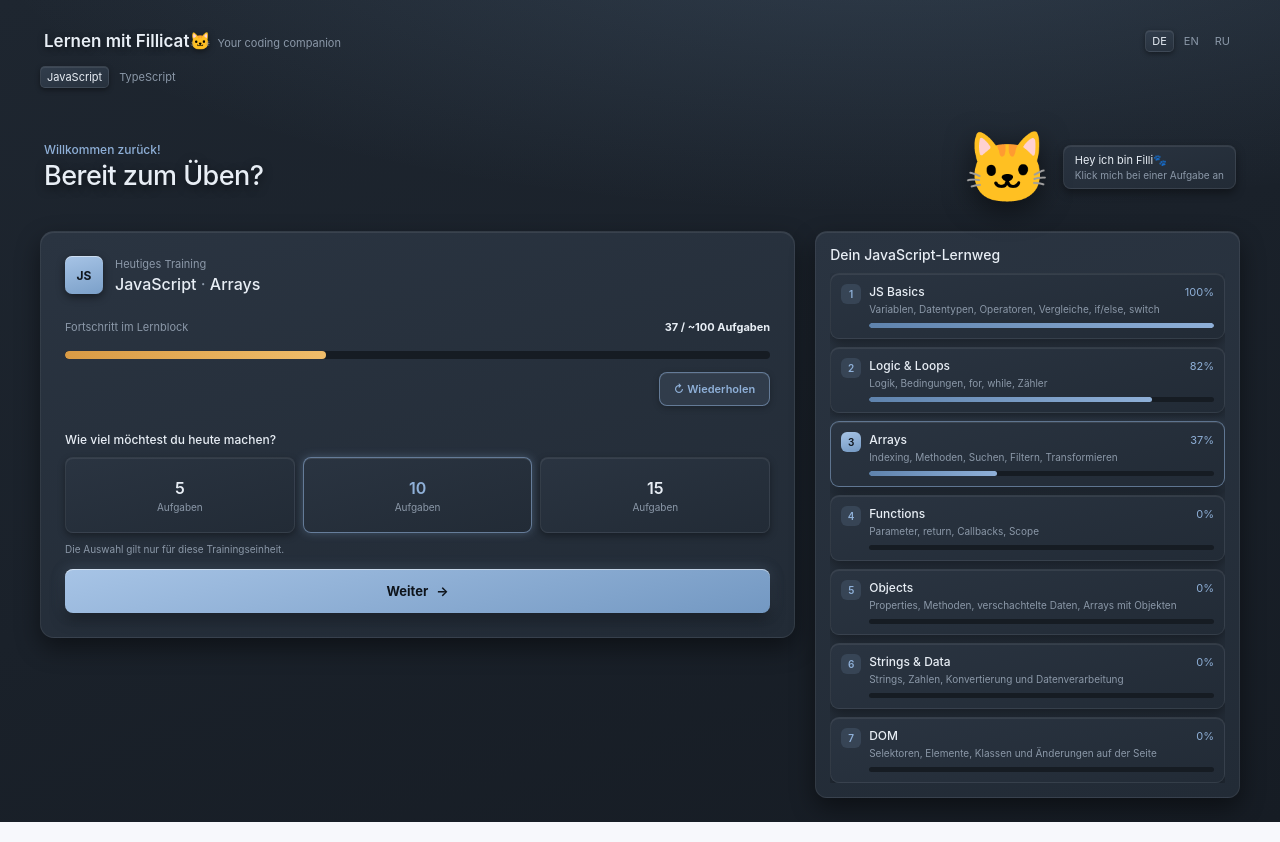
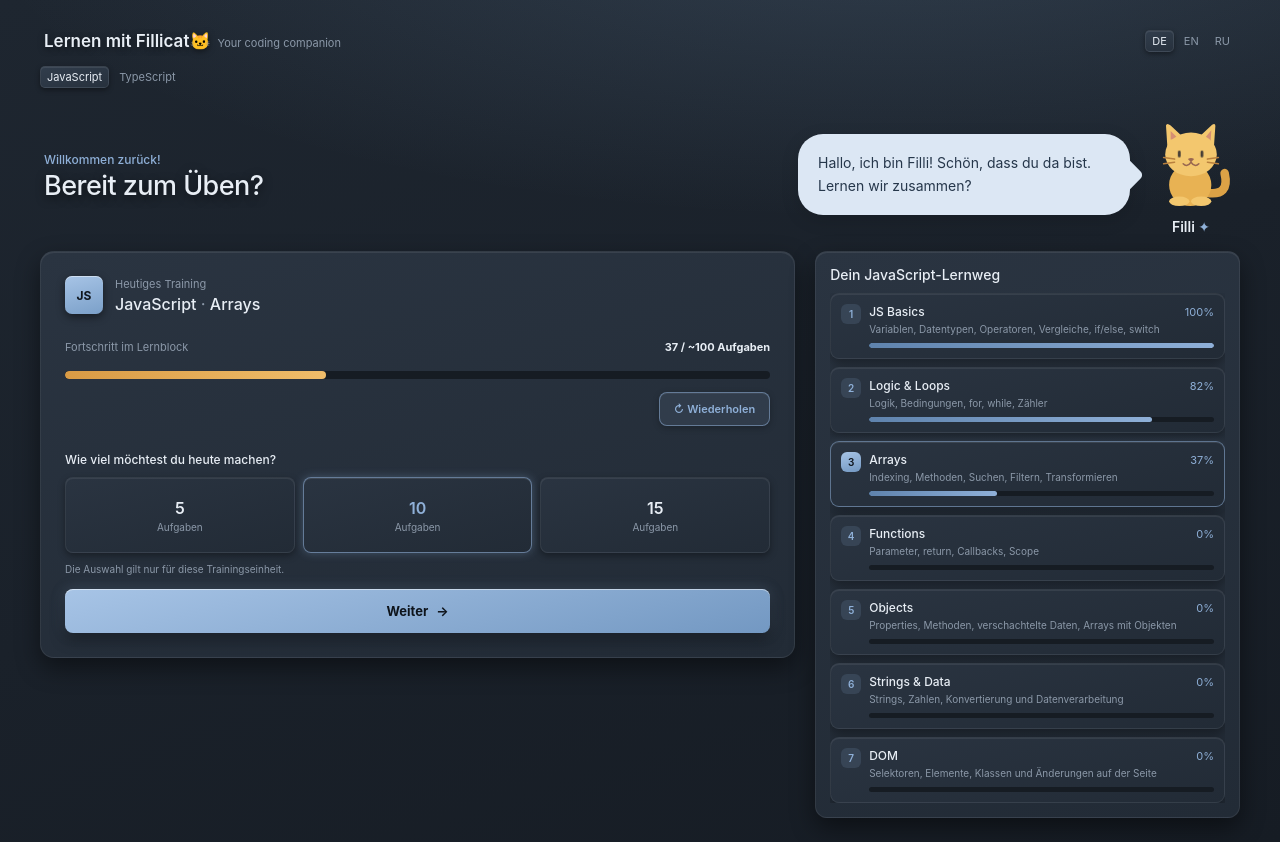
Before and after one commit to AnnaFillanna/learning-platform, a React (Vite) app: page / in a window 1280 px wide. Built offline with nearby package versions, Linux system fonts and the light colour scheme.

Commit message:
Interaktiven Filli mit dreisprachiger Begrüßung auf der Startseite ergänzen

```diff
--- a/src/App.css
+++ b/src/App.css
@@ -122,37 +122,6 @@ button {
   line-height: 1.15;
   letter-spacing: -0.02em;
   text-shadow: 0 3px 10px rgba(0, 0, 0, 0.55);
-}
-
-.catArea {
-  display: flex;
-  align-items: center;
-  gap: 12px;
-}
-
-.catPlaceholder {
-  font-size: 70px;
-  line-height: 1;
-  filter: drop-shadow(0 8px 14px rgba(0, 0, 0, 0.55));
-}
-
-.catMessage {
-  padding: 7px 11px;
-  border: 1px solid rgba(255, 255, 255, 0.08);
-  border-radius: 8px;
-  background: linear-gradient(165deg, var(--card-top), var(--card-bottom));
-  box-shadow:
-    0 4px 10px rgba(0, 0, 0, 0.4),
-    inset 0 1px 0 rgba(255, 255, 255, 0.08);
-  color: var(--text);
-  font-size: 11px;
-}
-
-.catMessage span {
-  display: block;
-  margin-top: 2px;
-  color: var(--subtext);
-  font-size: 10px;
 }
 
 .dashboard {
@@ -515,9 +484,6 @@ button {
     align-items: flex-start;
   }
 
-  .catMessage {
-    display: none;
-  }
 }
 
 .consoleOutput {
@@ -1148,3 +1114,13 @@ button.technicalTerm {
 @keyframes filli-blink { 0%, 94%, 98%, 100% { opacity: 1; } 96% { opacity: .1; } }
 @media (prefers-reduced-motion: reduce) { .filliEyes { animation: none; } .filliCat, .filliBook { transition: none; } }
 @media (max-width: 600px) { .filliCompanion { gap: 13px; } .filliBubble { padding: 15px; } .filliCatButton { flex-basis: 68px; } .filliCat { width: 68px; height: 84px; } }
+
+.filliHome { width: min(100%, 440px); flex-shrink: 0; }
+.filliCatButton:focus-visible { outline: 2px solid var(--accent); outline-offset: 4px; }
+@media (max-width: 900px) {
+  .heroTop { flex-wrap: wrap; }
+  .filliHome { margin-left: auto; }
+}
+@media (max-width: 600px) {
+  .filliHome { width: 100%; }
+}
--- a/src/App.tsx
+++ b/src/App.tsx
@@ -1,3 +1,4 @@
+import FilliCompanion from "./components/FilliCompanion";
 import "./App.css";
 import { useState } from "react";
 
@@ -102,14 +103,7 @@ const handleResetBlock = () => {
             <h2>{t.readyToPractice}</h2>
           </div>
 
-          <div className="catArea">
-            <div className="catPlaceholder">🐱</div>
-
-            <div className="catMessage">
-              Hey ich bin Filli🐾
-              <span>Klick mich bei einer Aufgabe an</span>
-            </div>
-          </div>
+          <FilliCompanion mode="home" language={language} />
         </section>
 
         <section className="dashboard">
--- a/src/components/FilliCompanion.tsx
+++ b/src/components/FilliCompanion.tsx
@@ -7,10 +7,16 @@ const filliWords = {
   ru: { welcome: "Не получается? Нажми на меня, я помогу!", hint: "Вот маленькая подсказка…", next: "Нажми на меня ещё раз — подскажу дальше", last: "Попробуй. Я рядом!", offer: "Всё ещё сложно? Давай посмотрим решение вместе.", solution: "Посмотреть решение", bored: "М-м… я тут, жду тебя.", reading: "Пока почитаю. Нажми на меня, если понадоблюсь!", label: "Попросить подсказку у Filli", count: "Подсказка", done: "Теперь можно спокойно попробовать решение." },
   en: { welcome: "Stuck? Tap me, I'll help you!", hint: "Here's a little hint…", next: "Tap me again for the next hint", last: "Give it a try. I'm here!", offer: "Still tricky? We can look at the solution together.", solution: "Look at the solution", bored: "Hmm … I'll wait here for you.", reading: "I'll read a little. Tap me when you need me!", label: "Ask Filli for a hint", count: "Hint", done: "Now you can take your time trying the solution." },
 };
-export default function FilliCompanion({ language, hints, visibleHints, onHint, onSolution, solutionShown, busy }: {
-  language: Language; hints: string[]; visibleHints: number; onHint: () => void;
-  onSolution: () => void; solutionShown: boolean; busy: boolean;
-}) {
+const homeWords = {
+  de: { label: "Filli begrüßen", messages: ["Hallo, ich bin Filli! Schön, dass du da bist. Lernen wir zusammen?", "Wähle dein Training. Wenn du nicht weiterkommst, klick mich in der Aufgabe an!", "Ein kleiner Schritt reicht für den Anfang. Ich bin an deiner Seite!"] },
+  en: { label: "Say hello to Filli", messages: ["Hi, I'm Filli! It's lovely to see you. Shall we learn together?", "Choose your training. If you get stuck, tap me in the exercise!", "One small step is enough to get started. I'm here for you!"] },
+  ru: { label: "Поздороваться с Filli", messages: ["Привет, я Filli! Рад тебя видеть. Давай учиться вместе?", "Выбирай тренировку. Если станет сложно, нажми на меня в задании!", "Начни с маленького шага. Я рядом и помогу тебе!"] },
+};
+type CompanionProps = { language: Language } & (
+  { mode: "home"; hints?: never; visibleHints?: never; onHint?: never; onSolution?: never; solutionShown?: never; busy?: never } |
+  { mode?: "task"; hints: string[]; visibleHints: number; onHint: () => void; onSolution: () => void; solutionShown: boolean; busy: boolean }
+);
+export default function FilliCompanion({ language, mode = "task", hints = [], visibleHints = 0, onHint, onSolution, solutionShown = false, busy = false }: CompanionProps) {
   const t = filliWords[language];
   const [mood, setMood] = useState("awake");
   const [interaction, setInteraction] = useState(0);
@@ -22,19 +28,20 @@ export default function FilliCompanion({ language, hints, visibleHints, onHint,
   }, [interaction]);
   function greet() {
     setMood("awake"); setInteraction((value) => value + 1);
-    if (visibleHints < hints.length) onHint();
+    if (mode === "home") return;
+    if (visibleHints < hints.length) onHint?.();
     else setOffer(true);
   }
-  const greeting = mood === "reading" ? t.reading : mood === "bored" ? t.bored : t.welcome;
-  return <div className={`filliCompanion filli-${mood}`}>
+  const greeting = mood === "reading" ? t.reading : mood === "bored" ? t.bored : mode === "home" ? homeWords[language].messages[interaction % homeWords[language].messages.length] : t.welcome;
+  return <div className={`filliCompanion filli-${mood}${mode === "home" ? " filliHome" : ""}`}>
     <div className="filliBubble" id="filli-speech" role="status" aria-live="polite" aria-atomic="true">
-      {solutionShown ? <p>{t.done}</p> : offer ? <><p>{t.offer}</p><button disabled={busy} onClick={onSolution}>{t.solution} ↗</button></> : visibleHints > 0 ? <>
+      {mode === "home" ? <p>{greeting}</p> : solutionShown ? <p>{t.done}</p> : offer ? <><p>{t.offer}</p><button disabled={busy} onClick={onSolution}>{t.solution} ↗</button></> : visibleHints > 0 ? <>
         <small>{t.count} {visibleHints} / {hints.length}</small>
         <p><TechnicalText language={language}>{hints[visibleHints - 1]}</TechnicalText></p>
         <span className="filliBubblePrompt">{visibleHints < hints.length ? t.next : t.last}</span>
       </> : <p>{greeting}</p>}
     </div>
-    <button className="filliCatButton" aria-label={t.label} aria-describedby="filli-speech" disabled={busy} onClick={greet}>
+    <button className="filliCatButton" aria-label={mode === "home" ? homeWords[language].label : t.label} aria-describedby="filli-speech" disabled={busy} onClick={greet}>
       <svg className="filliCat" viewBox="0 0 110 120" aria-hidden="true">
         <path className="filliTail" d="M75 98 Q105 103 98 73" fill="none" stroke="#dca246" strokeWidth="11" strokeLinecap="round" />
         <ellipse cx="54" cy="88" rx="27" ry="27" fill="#e8b253" />
```
Also changed, not shown: 1 other file (tests, documents, lock files or other folders).
